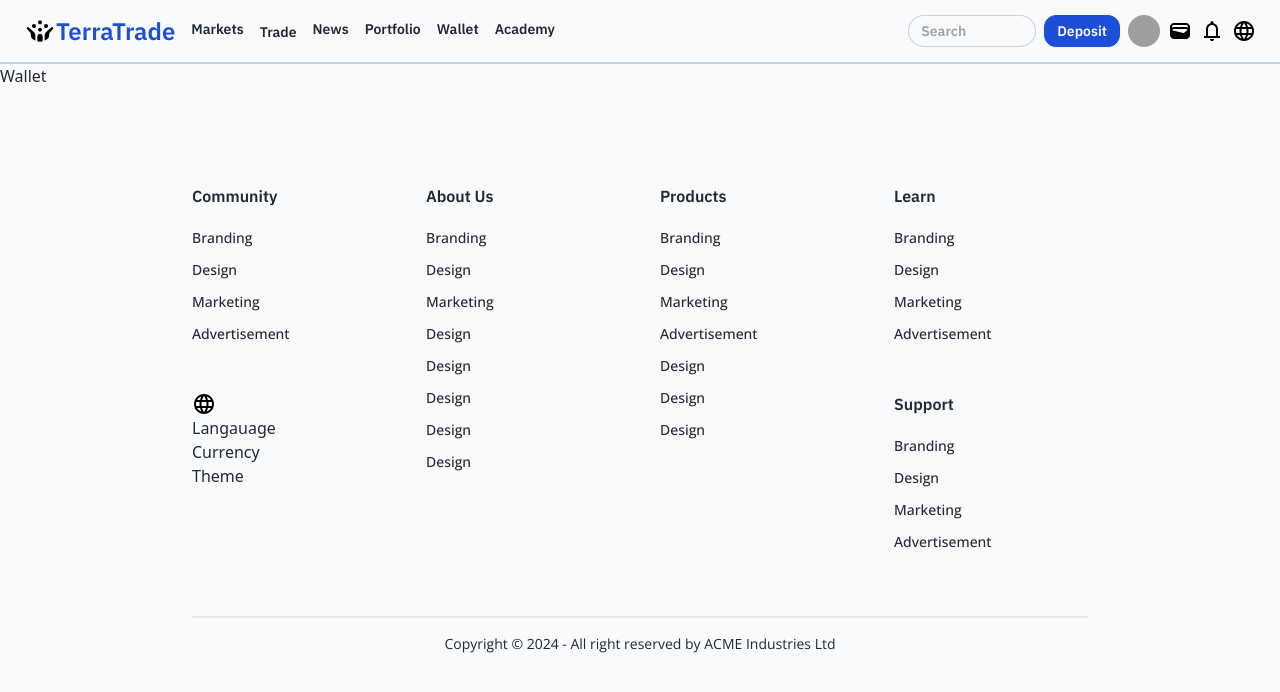
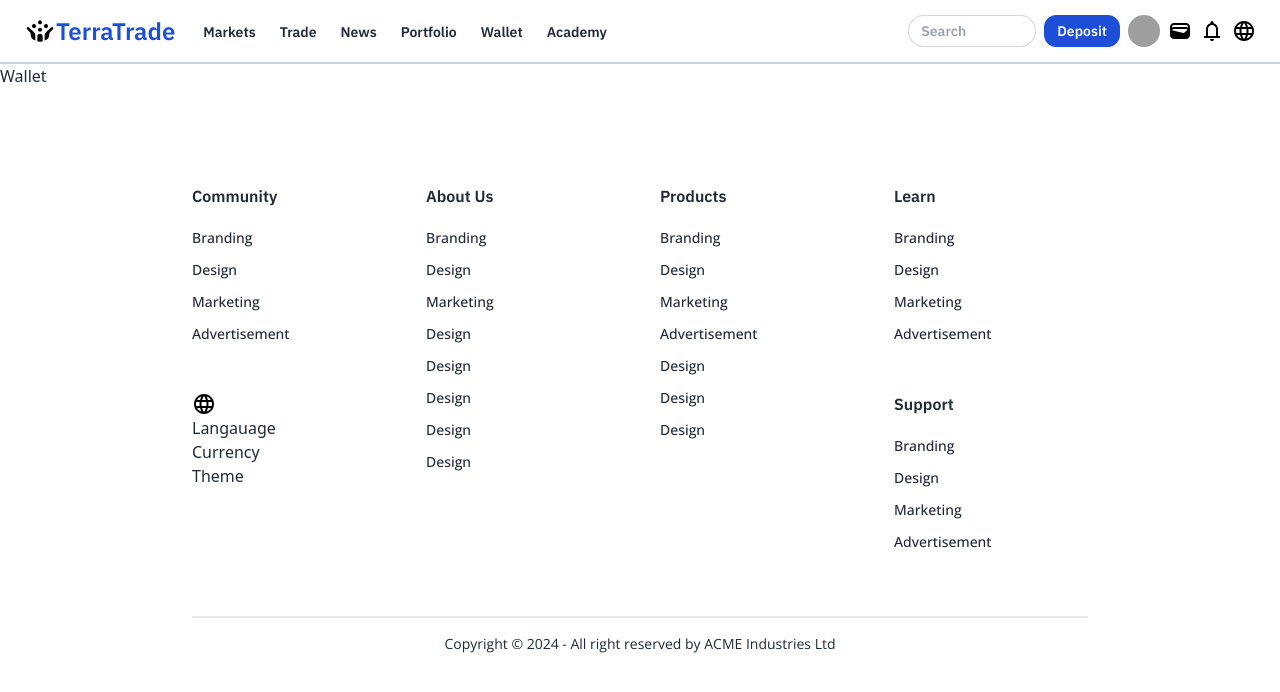
Before and after one commit to mhamadissa1/Senior-Project, a React (Vite) app in the folder frontend/: page /wallet in a window 1280 px wide. Shown: the top 692 px of the page. Built offline with nearby package versions, Linux system fonts and the light colour scheme; grey boxes are pictures that could not be loaded.

Commit message:
changed some styling for navbar

```diff
--- /dev/null
+++ b/frontend/src/components/markets/cards/marketTabs.jsx
@@ -0,0 +1,19 @@
+import { Link } from "react-router-dom";
+
+function MarketTabs() {
+  return (
+    <>
+      <div className="flex flex-row gap-x-8 font-display font-semibold text-[#797A7B] text-lg">
+        <Link to="">Favorites</Link>
+        <Link to="" className="text-base-content">
+          All Cryptos
+        </Link>
+        <Link to="">Forex</Link>
+        <Link to="">Stocks</Link>
+        <Link to="">Zones</Link>
+      </div>
+    </>
+  );
+}
+
+export default MarketTabs;
--- /dev/null
+++ b/frontend/src/components/markets/cards/marketTabsList.jsx
@@ -0,0 +1,21 @@
+import { Link } from "react-router-dom";
+
+function MarketTabsList() {
+  return (
+    <>
+      <div className="flex flex-row gap-x-6 font-display font-medium text-[#797A7B] text-sm">
+        <Link to="">All</Link>
+        <Link to="">AI</Link>
+        <Link to="" className="text-base-content">
+          Payments
+        </Link>
+        <Link to="">Metaverse</Link>
+        <Link to="">DeFi</Link>
+        <Link to="">Gaming</Link>
+        <Link to="">DePin</Link>
+      </div>
+    </>
+  );
+}
+
+export default MarketTabsList;
--- a/frontend/src/components/sections/header.jsx
+++ b/frontend/src/components/sections/header.jsx
@@ -4,7 +4,7 @@ import Navbar from "./navbar.jsx";
 function Header() {
   return (
     <>
-      <header className="bg-base-100 font-display font-semibold top-0 h-16 px-6 z-10 sticky flex flex-row justify-between border-b-2 border-base-300">
+      <header className="bg-white font-display font-semibold top-0 h-16 px-6 z-10 sticky flex flex-row justify-between border-b-2 border-base-300">
         <Navbar />
 
         <RightMenu />
--- a/frontend/src/components/sections/navbar.jsx
+++ b/frontend/src/components/sections/navbar.jsx
@@ -7,68 +7,51 @@ import UnderlineLink from "../underlineLink.jsx";
 
 import TradeContent from "../dropdown/TradeContent.jsx";
 
-
 function Navbar() {
   return (
     <>
       <div className="flex flex-row items-center gap-4">
         <Logo />
 
-        <div>
-          <ul className="hidden lg:flex flex-row gap-4">
-            <li>
-              <Link
-                className="hover:text-primary text-sm"
-                to="/markets"
-              >
-                <UnderlineLink>Markets</UnderlineLink>
-
+        <ul className="hidden lg:flex flex-row">
+          <li className=" hover:bg-[#F6F6F6] py-2 px-3 rounded-full">
+            <Link className="hover:text-primary text-sm" to="/markets">
+              Markets
             </Link>
           </li>
 
-            <li>
-              <DropdownLink href="/trade" DropdownContent={TradeContent}>
+          <li className=" hover:bg-[#F6F6F6] py-2 px-3 rounded-full">
+            {/* <DropdownLink href="/trade" DropdownContent={TradeContent}>
+
+              </DropdownLink> */}
+            <Link className="hover:text-primary text-sm" to="/news">
               Trade
-              </DropdownLink>
-
+            </Link>
           </li>
-            <li>
-              <Link
-                className="hover:text-primary text-sm"
-                to="/news"
-              >
-                <UnderlineLink>News</UnderlineLink>
+          <li className=" hover:bg-[#F6F6F6] py-2 px-3 rounded-full">
+            <Link className="hover:text-primary text-sm" to="/news">
+              News
             </Link>
           </li>
 
-            <li>
-              <Link
-                className="hover:text-primary text-sm"
-                to="/portfolio"
-              >
-                <UnderlineLink>Portfolio</UnderlineLink>
+          <li className=" hover:bg-[#F6F6F6] py-2 px-3 rounded-full">
+            <Link className="hover:text-primary text-sm" to="/portfolio">
+              Portfolio
             </Link>
           </li>
 
-            <li>
-              <Link
-                className="hover:text-primary text-sm"
-                to="/wallet"
-              >
-                <UnderlineLink>Wallet</UnderlineLink>
+          <li className=" hover:bg-[#F6F6F6] py-2 px-3 rounded-full">
+            <Link className="hover:text-primary text-sm" to="/wallet">
+              Wallet
             </Link>
           </li>
 
-            <li>
-              <Link
-                className="hover:text-primary text-sm"
-                to="/academy"
-              >
-                <UnderlineLink>Academy</UnderlineLink>
+          <li className=" hover:bg-[#F6F6F6] py-2 px-3 rounded-full">
+            <Link className="hover:text-primary text-sm" to="/academy">
+              Academy
             </Link>
           </li>
         </ul>
-        </div>
       </div>
     </>
   );
--- a/frontend/src/db.json
+++ /dev/null
@@ -1,133 +0,0 @@
-{
-    "Users": [
-        {
-            "user_id": 1,
-            "username": "john_doe",
-            "email": "john@example.com",
-            "password_hash": "hashed_password",
-            "created_at": "2024-05-01T12:00:00Z",
-            "last_login": "2024-05-04T12:00:00Z"
-        }
-    ],
-    "UserProfiles": [
-        {
-            "profile_id": 1,
-            "user_id": 1,
-            "full_name": "John Doe",
-            "birthdate": "1990-01-01",
-            "address": "123 Main St, Anytown, USA"
-        }
-    ],
-    "Accounts": [
-        {
-            "account_id": 1,
-            "user_id": 1,
-            "account_status": "active",
-            "account_type": "standard"
-        }
-    ],
-    "Wallets": [
-        {
-            "wallet_id": 1,
-            "account_id": 1,
-            "balance": 1500.0,
-            "currency": "USD"
-        }
-    ],
-    "Transactions": [
-        {
-            "transaction_id": 1,
-            "wallet_id": 1,
-            "transaction_type": "deposit",
-            "amount": 500.0,
-            "timestamp": "2024-05-01T13:00:00Z"
-        }
-    ],
-    "Trades": [
-        {
-            "trade_id": 1,
-            "account_id": 1,
-            "asset": "AAPL",
-            "quantity": 10,
-            "price": 150.0,
-            "trade_type": "buy",
-            "timestamp": "2024-05-03T15:00:00Z"
-        }
-    ],
-    "Portfolios": [
-        {
-            "portfolio_id": 1,
-            "account_id": 1,
-            "total_value": 2000.0
-        }
-    ],
-    "Assets": [
-        {
-            "asset_id": 1,
-            "portfolio_id": 1,
-            "asset_type": "stocks",
-            "quantity": 10,
-            "average_price": 150.0
-        }
-    ],
-    "Journals": [
-        {
-            "journal_id": 1,
-            "user_id": 1,
-            "entry": "Today was a good day for trading!",
-            "entry_date": "2024-05-03T16:00:00Z"
-        }
-    ],
-    "PricePredictions": [
-        {
-            "prediction_id": 1,
-            "asset_type": "AAPL",
-            "predicted_price": 160.0,
-            "prediction_date": "2024-05-04T09:00:00Z"
-        }
-    ],
-    "NewsArticles": [
-        {
-            "article_id": 1,
-            "title": "Market Update",
-            "content": "The stock market saw significant gains today, with tech stocks leading the charge.",
-            "publication_date": "2024-05-04T08:00:00Z",
-            "source": "Market News",
-            "category": "Top Stories"
-        }
-    ],
-    "EducationalContent": [
-        {
-            "content_id": 1,
-            "title": "Understanding the Stock Market",
-            "description": "A beginner's guide to stock market fundamentals.",
-            "url": "http://example.com/stock_market_guide",
-            "content_type": "article",
-            "level": "beginner"
-        }
-    ],
-    "MarketData": [
-        {
-            "data_id": 1,
-            "asset_type": "stocks",
-            "symbol": "AAPL",
-            "open_price": 145.0,
-            "close_price": 150.0,
-            "high": 151.0,
-            "low": 144.0,
-            "volume": 1000000,
-            "timestamp": "2024-05-03T14:00:00Z"
-        }
-    ],
-    "UserTradingStats": [
-        {
-            "stats_id": 1,
-            "user_id": 1,
-            "total_trades": 15,
-            "profitable_trades": 10,
-            "loss_trades": 5,
-            "profit_amount": 300.0,
-            "loss_amount": 200.0
-        }
-    ]
-}
--- a/frontend/src/pages/academy.jsx
+++ b/frontend/src/pages/academy.jsx
@@ -1,6 +1,6 @@
 import AcademyVerticalCard from "../components/academy/cards/academyVerticalCard.jsx";
 import AcademyHorizontalCard from "../components/academy/cards/academyHorizontalCard.jsx";
-import data from "../db.json";
+
 import Range from "../components/widgets/range.jsx";
 import Badge from "../components/widgets/badge.jsx";
 import ListSVG from "../assets/icons/listSVG.jsx";
--- a/frontend/src/pages/markets.jsx
+++ b/frontend/src/pages/markets.jsx
@@ -1,6 +1,7 @@
 import MarketBodyCard from "../components/markets/cards/marketBodyCard";
 import MarketOverviewCard from "../components/markets/cards/marketOverviewCard";
-import { Link } from "react-router-dom";
+import MarketTabs from "../components/markets/cards/marketTabs";
+import MarketTabsList from "../components/markets/cards/marketTabsList";
 function Markets() {
   return (
     <>
@@ -14,23 +15,10 @@ function Markets() {
         <MarketOverviewCard />
       </div>
 
-      <div className="flex flex-row gap-x-8 font-display font-semibold text-[#797A7B] text-lg">
-        <Link to="">Favorites</Link>
-        <Link to="" className="text-base-content">All Cryptos</Link>
-        <Link to="">Forex</Link>
-        <Link to="">Stocks</Link>
-        <Link to="">Zones</Link>
-      </div>
 
-      <div className="flex flex-row gap-x-6 font-display font-medium text-[#797A7B] text-sm">
-        <Link to="">All</Link>
-        <Link to="">AI</Link>
-        <Link to="" className="text-base-content">Payments</Link>
-        <Link to="">Metaverse</Link>
-        <Link to="">DeFi</Link>
-        <Link to="">Gaming</Link>
-        <Link to="">DePin</Link>
-      </div>
+      <MarketTabs />
+
+      <MarketTabsList />
 
       <MarketBodyCard />
     </>
--- a/frontend/src/pages/news.jsx
+++ b/frontend/src/pages/news.jsx
@@ -4,7 +4,9 @@ function News() {
   return (
     <>
       <h1>News</h1>
-
+      <div className="flex items-center justify-center">
+        <div className="mx-6">
+          <div className="grid grid-cols-1 gap-4 sm:grid-cols-2 xl:grid-cols-3 justify-items-center">
             <NewsCard
               logo=""
               dateUploaded="2 days ago"
@@ -13,6 +15,33 @@ function News() {
               img="https://daisyui.com/images/stock/photo-1534528741775-53994a69daeb.jpg"
               alt="BTC"
             />
+            <NewsCard
+              logo=""
+              dateUploaded="2 days ago"
+              newsSource="Bloomberg"
+              body="Lorem Ipsum is simply dummy text of the printing and typesetting industry."
+              img="https://daisyui.com/images/stock/photo-1534528741775-53994a69daeb.jpg"
+              alt="BTC"
+            />
+            <NewsCard
+              logo=""
+              dateUploaded="2 days ago"
+              newsSource="Bloomberg"
+              body="Lorem Ipsum is simply dummy text of the printing and typesetting industry."
+              img="https://daisyui.com/images/stock/photo-1534528741775-53994a69daeb.jpg"
+              alt="BTC"
+            />
+            <NewsCard
+              logo=""
+              dateUploaded="2 days ago"
+              newsSource="Bloomberg"
+              body="Lorem Ipsum is simply dummy text of the printing and typesetting industry."
+              img="https://daisyui.com/images/stock/photo-1534528741775-53994a69daeb.jpg"
+              alt="BTC"
+            />
+          </div>
+        </div>
+      </div>
     </>
   );
 }
--- a/frontend/tailwind.config.js
+++ b/frontend/tailwind.config.js
@@ -13,7 +13,7 @@ export default {
           "accent-content": "#001616",
           neutral: "#f8fafc",
           "neutral-content": "#1f2937",
-          "base-100": "#f8fafc",
+          "base-100": "#ffffff",
           "base-200": "#d8d9db",
           "base-300": "#C1D3E5",
           "base-content": "#1f2937",
```
Lines whose indentation alone changed are shown as unchanged.
